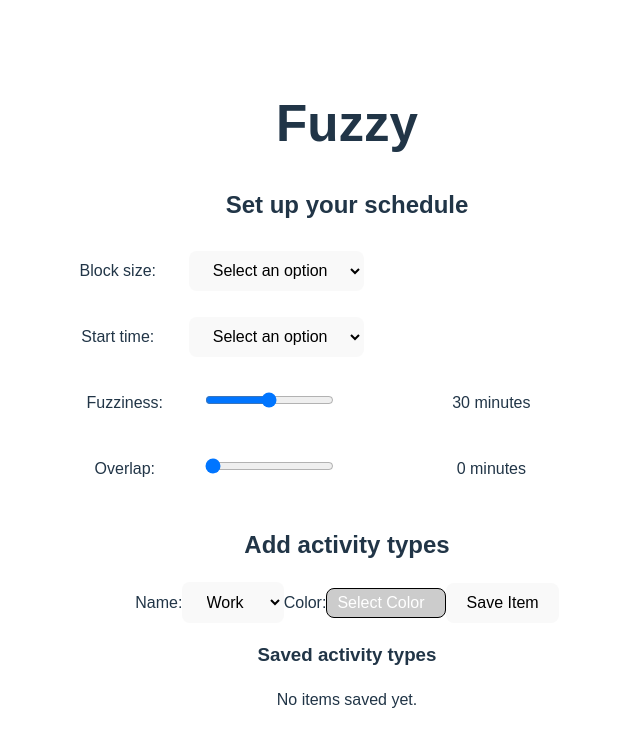
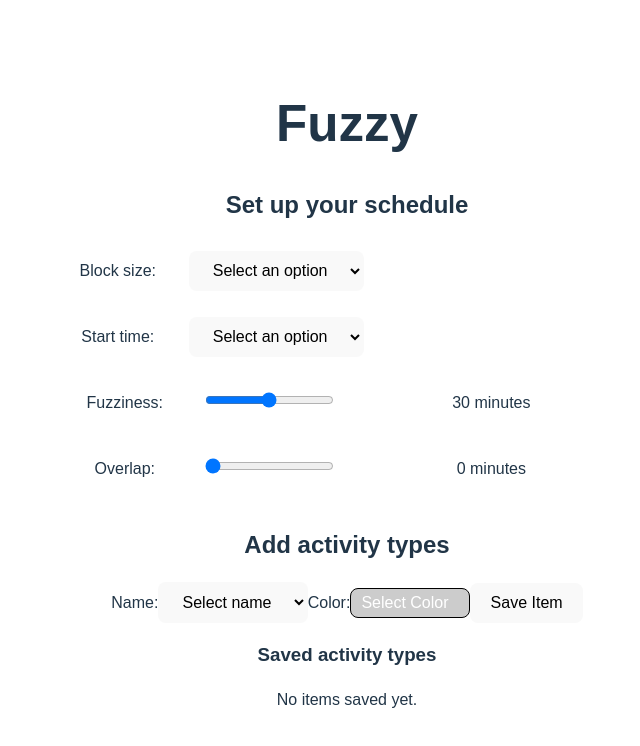
Before and after one commit to TomRosenbloom/fuzzy-web, a React (Vite) app: page / in a window 1280 px wide. Shown: the top 746 px of the page, without its empty margins (293-933 px from the left). Built offline with nearby package versions, Linux system fonts and the light colour scheme.

Commit message:
fixed handleChange for name

```diff
--- a/src/ActivityTypeManager.jsx
+++ b/src/ActivityTypeManager.jsx
@@ -1,10 +1,7 @@
 import { useState, useEffect, useRef } from "react";
 
 export default function ItemManager() {
-  const [tempItem, setTempItem] = useState({
-    name: "Work", // default value
-    color: ""
-  });
+  const [tempItem, setTempItem] = useState({name: "",color: ""});
 
   const [items, setItems] = useState([]); // Stores multiple saved items
 
@@ -33,7 +30,7 @@ export default function ItemManager() {
       return;
     }
     setItems((prevItems) => [...prevItems, tempItem]); // Add new item to array
-    setTempItem({ name: "Work", color: "" }); // Reset input fields
+    setTempItem({ name: "", color: "" }); // Reset input fields
   };
 
   const handleDelete = (index) => {
@@ -59,7 +56,14 @@ export default function ItemManager() {
       {/* Name Dropdown */}
       <label>
         Name:
-        <select name="name" value={tempItem.name} onChange={handleChange}>
+        <select
+          name="name"
+          value={tempItem.name}
+          onChange={(e) => handleChange("name", e.target.value)}
+          >
+          <option value="" disabled hidden>
+            Select name
+          </option>
           {names.map((name) => (
             <option key={name} value={name}>
               {name}
@@ -67,28 +71,6 @@ export default function ItemManager() {
           ))}
         </select>
       </label>
-
-      {/* Color Dropdown with Swatches */}
-      {/* <label>
-        Color:
-        <select name="color" value={tempItem.color} onChange={handleChange}>
-          <option value="" disabled hidden>
-            Select Color
-          </option>
-          {colors.map((color) => (
-            <option
-              key={color.value}
-              value={color.value}
-              style={{
-                backgroundColor: color.value,
-                //color: color.value === "yellow" ? "black" : "white", // this was for avoiding contrast problems with text
-              }}
-            >
-              {color.name} { }
-            </option>
-          ))}
-        </select>
-      </label> */}
 
       {/* Custom Color Dropdown */}
       <label>
```
